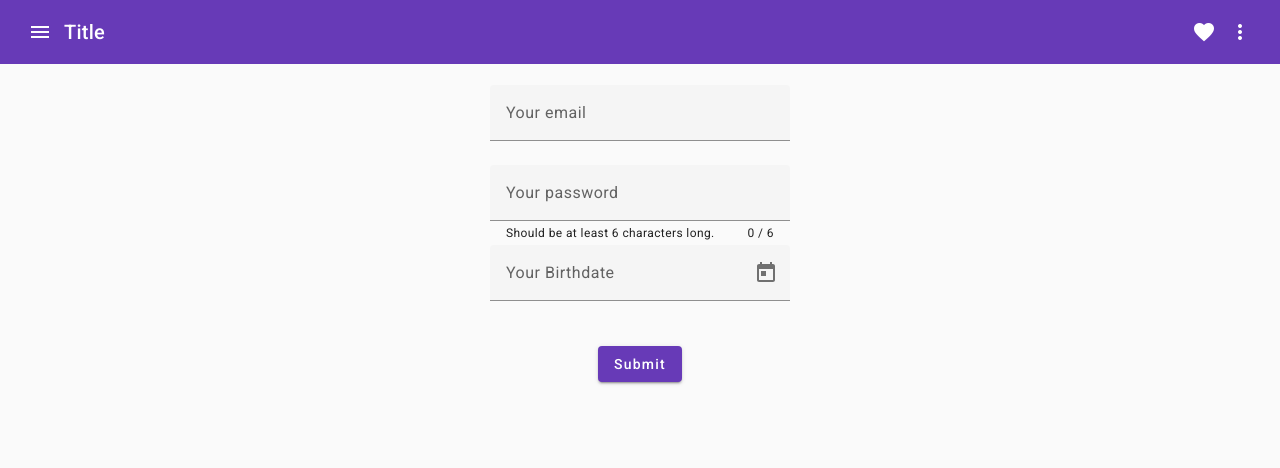
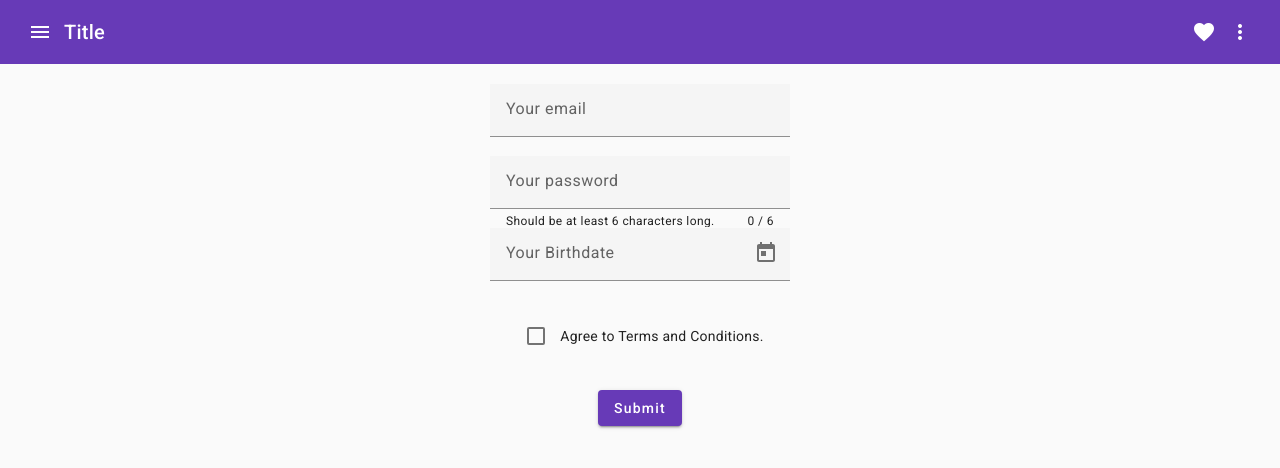
Before and after one commit to TraianAlex/ang-material, an Angular app: page /signup in a window 1280 px wide. Shown: the top 468 px of the page. Built offline with nearby package versions, Linux system fonts and the light colour scheme.

Commit message:
checkbox added in auth

```diff
--- a/src/app/auth/signup/signup.component.html
+++ b/src/app/auth/signup/signup.component.html
@@ -35,10 +35,21 @@
       </mat-grid-tile>
       <mat-grid-tile>
         <mat-form-field>
-          <input matInput placeholder="Your Birthdate" [matDatepicker]="picker" [max]="maxDate" />
+          <input
+            matInput
+            placeholder="Your Birthdate"
+            [matDatepicker]="picker"
+            [max]="maxDate"
+            ngModel
+            name="birthdate"
+            required
+          />
           <mat-datepicker-toggle matSuffix [for]="picker"></mat-datepicker-toggle>
           <mat-datepicker #picker></mat-datepicker>
         </mat-form-field>
+      </mat-grid-tile>
+      <mat-grid-tile>
+        <mat-checkbox ngModel name="agree" required color="primary">Agree to Terms and Conditions.</mat-checkbox>
       </mat-grid-tile>
       <mat-grid-tile>
         <button type="submit" mat-raised-button color="primary">Submit</button>
--- a/src/app/auth/signup/signup.component.scss
+++ b/src/app/auth/signup/signup.component.scss
@@ -3,7 +3,7 @@ section {
 }
 
 mat-grid-list {
-  height: 40vh;
+  height: 45vh;
 }
 
 mat-form-field {
--- a/src/app/material.module.ts
+++ b/src/app/material.module.ts
@@ -12,6 +12,7 @@ import { MatInputModule } from '@angular/material/input';
 import { MatGridListModule } from '@angular/material/grid-list';
 import { MatDatepickerModule } from '@angular/material/datepicker';
 import { MatNativeDateModule } from '@angular/material/core';
+import { MatCheckboxModule } from '@angular/material/checkbox';
 
 @NgModule({
   declarations: [],
@@ -27,6 +28,7 @@ import { MatNativeDateModule } from '@angular/material/core';
     MatGridListModule,
     MatDatepickerModule,
     MatNativeDateModule,
+    MatCheckboxModule,
   ],
   exports: [
     CommonModule,
@@ -40,6 +42,7 @@ import { MatNativeDateModule } from '@angular/material/core';
     MatGridListModule,
     MatDatepickerModule,
     MatNativeDateModule,
+    MatCheckboxModule,
   ],
 })
 export class MaterialModule {}
```
